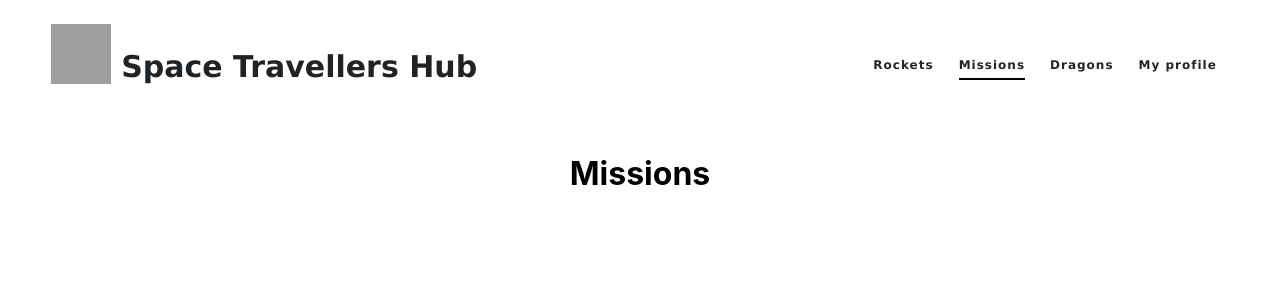
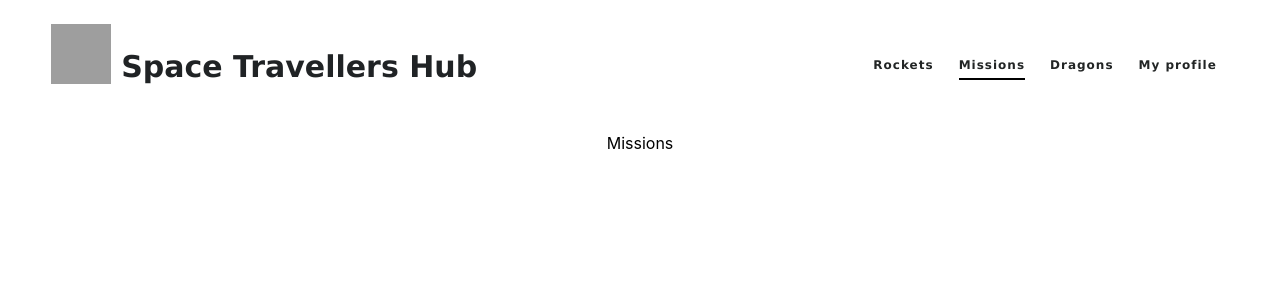
Before and after one commit to braincee/React-Redux-group-project, a React (Create React App) app: page /missions in a window 1280 px wide. Shown: the top 300 px of the page. Built offline with nearby package versions, Linux system fonts and the light colour scheme; grey boxes are pictures that could not be loaded.

Commit message:
Add fetch-data

```diff
--- a/src/components/pages/Mission.js
+++ b/src/components/pages/Mission.js
@@ -1,6 +1,6 @@
 const Mission = () => (
   <div>
-    <h1>Missions</h1>
+    <>Missions</>
   </div>
 );
 
```
